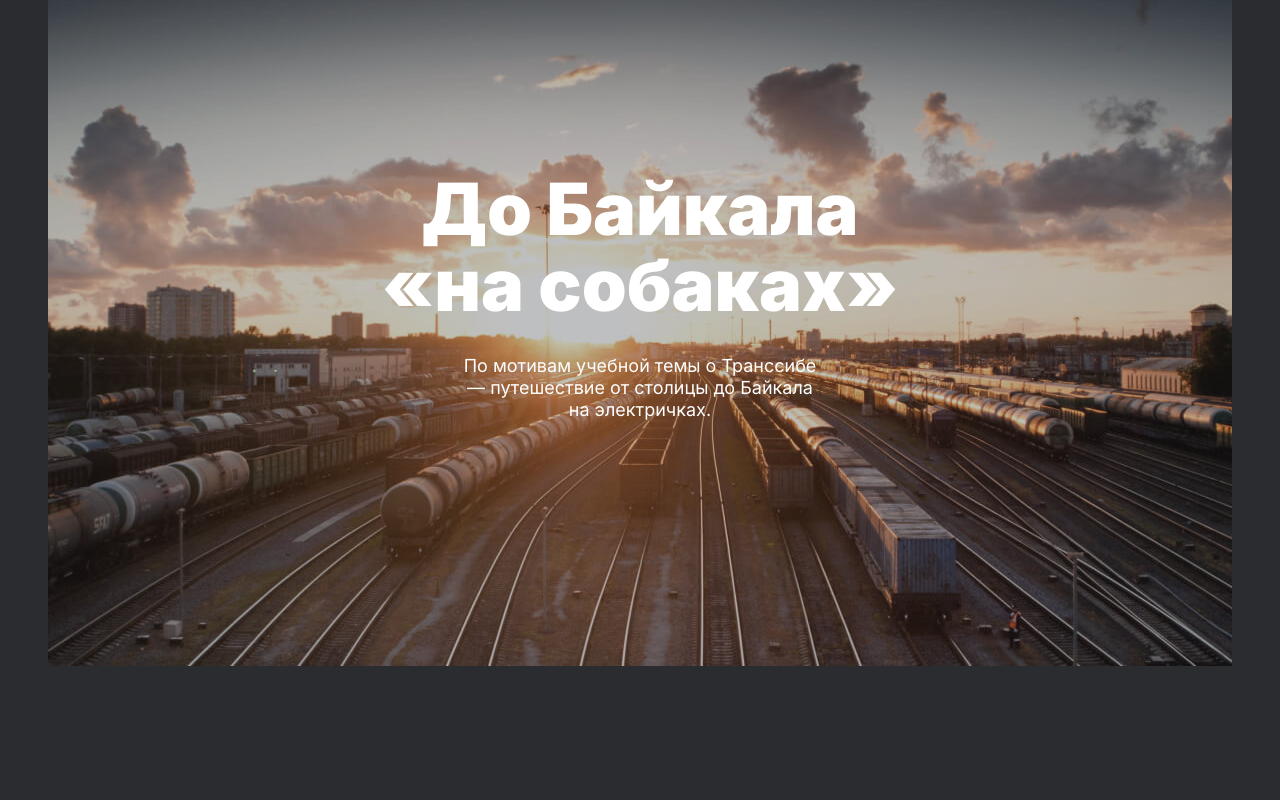
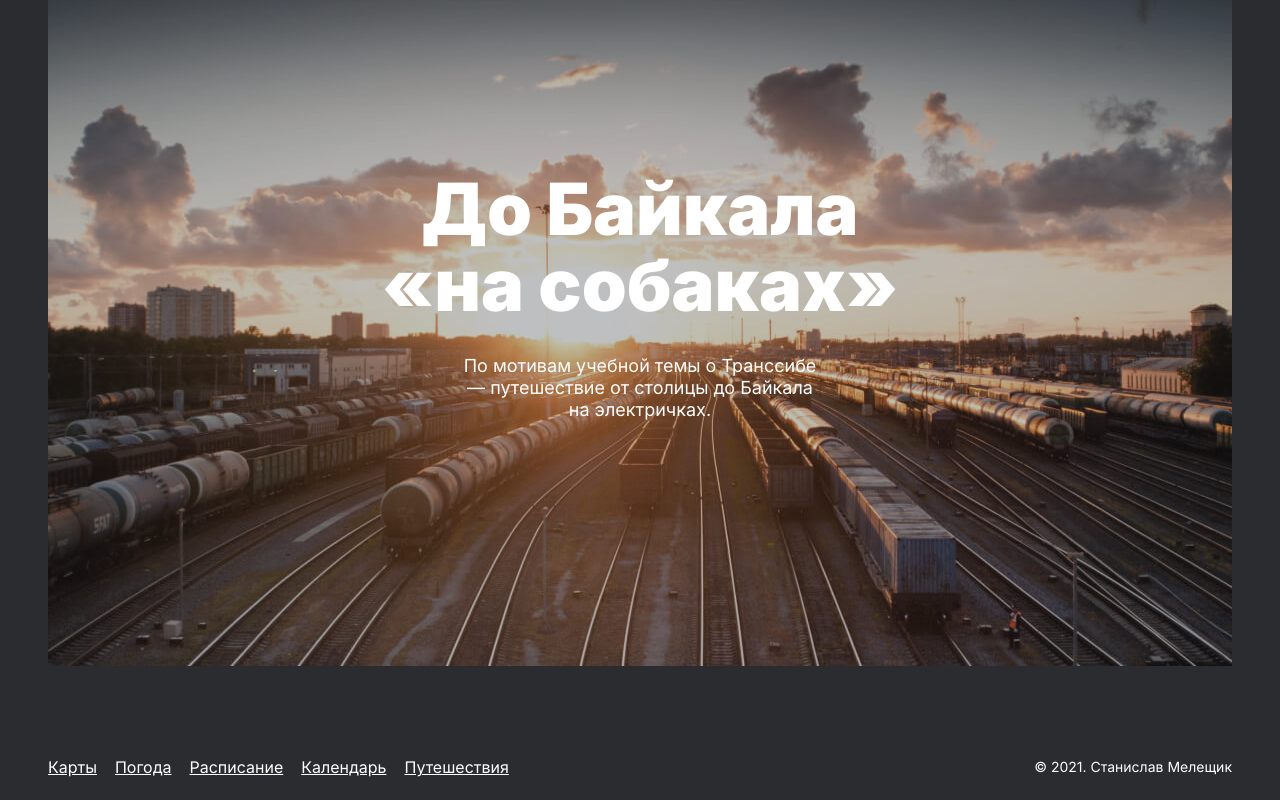
Before and after one commit to StMelik/russian-travel, a plain HTML site: page index.html in a window 1280 px wide. Shown: the part 5970-6770 px from the top of the page. Before the commit the page ends 6728 px from the top, so only its background shows below. Drawn offline with Linux system fonts and the light colour scheme.

Commit message:
added footer

```diff
--- a/index.html
+++ b/index.html
@@ -242,11 +242,22 @@
                             Байкала
                             на электричках.</p>
                     </div>
-
                 </div>
             </div>
         </section>
     </main>
+    <footer class="footer">
+        <div class="container">
+            <div class="footer__inner">
+                <a class="footer__link" href="https://yandex.ru/maps" target="_blank">Карты</a>
+                <a class="footer__link" href="https://yandex.ru/pogoda" target="_blank">Погода</a>
+                <a class="footer__link" href="https://rasp.yandex.ru" target="_blank">Расписание</a>
+                <a class="footer__link" href="https://calendar.yandex.ru" target="_blank">Календарь</a>
+                <a class="footer__link" href="https://travel.yandex.ru" target="_blank">Путешествия</a>
+                <p class="footer__copy">© 2021. Станислав Мелещик</p>
+            </div>
+        </div>
+    </footer>
 </body>
 
 </html>
--- a/style.css
+++ b/style.css
@@ -220,3 +220,28 @@ body {
     max-width: 360px;
     margin: 0 auto;
 }
+
+/* -----FOOTER----- */
+
+.footer {
+    margin-bottom: 24px;
+}
+.footer__inner {
+    display: flex;
+    align-items: center;
+}
+.footer__link {
+    line-height: 18px;
+    color: inherit;
+    margin-right: 18px;
+    transition: opacity 0.3s;
+}
+.footer__link:hover {
+    opacity: 0.5;
+}
+.footer__copy {
+    font-size: 14px;
+    line-height: 16px;
+    margin: 0;
+    margin-left: auto;
+}
```
